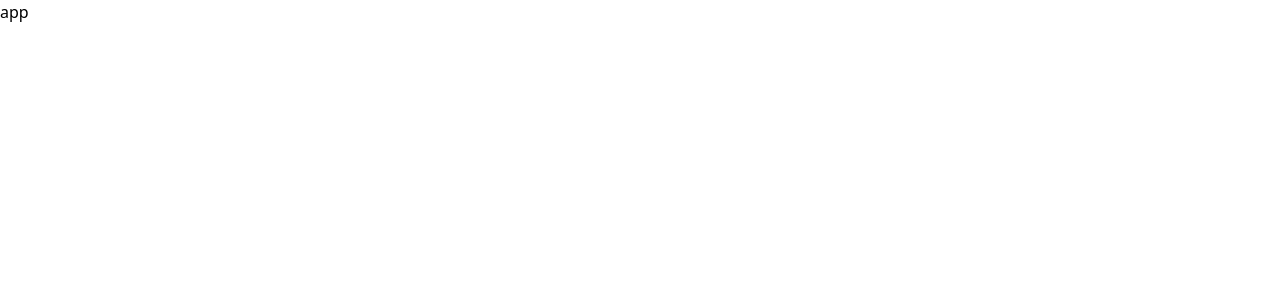
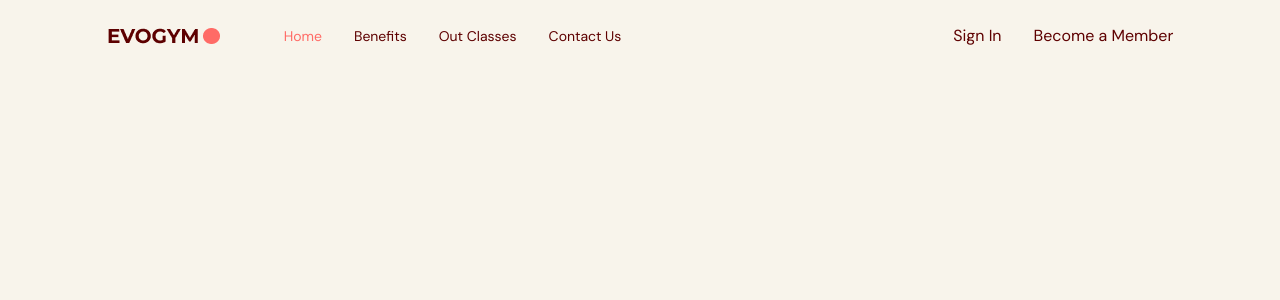
Before and after one commit to n1bil/fitness-project, a React (Vite) app: page / in a window 1280 px wide. Shown: the top 300 px of the page. Built offline with nearby package versions, Linux system fonts and the light colour scheme.

Commit message:
Navbar Menu

```diff
--- a/prettier.config.cjs
+++ /dev/null
@@ -1,4 +0,0 @@
-// prettier.config.cjs
-/* eslint-disable */
-exports.plugins = [(await import('prettier-plugin-tailwindcss')).default];
-/* eslint-enable */
--- a/src/App.tsx
+++ b/src/App.tsx
@@ -1,12 +1,17 @@
-
+import { useState } from "react";
+import Navbar from "@/scenes/navbar";
 
 function App() {
+    const [selectedPage, setSelectedPage] = useState<string>("home");
 
-  return (
-    <div className="app">app
-
-    </div>
-  )
+    return (
+        <div className="app bg-gray-20">
+            <Navbar
+                selectedPage={selectedPage}
+                setSelectedPage={setSelectedPage}
+            />
+        </div>
+    );
 }
 
-export default App
+export default App;
--- a/src/index.css
+++ b/src/index.css
@@ -1,3 +1,15 @@
+@import url('https://fonts.googleapis.com/css2?family=DM+Sans:opsz,wght@9..40,400;9..40,700&family=Montserrat:wght@700&display=swap');
+
 @tailwind base;
 @tailwind components;
 @tailwind utilities;
+
+html,
+body,
+#root,
+.app {
+    height: 100%;
+    width: 100%;
+    font-family: "DM Sans", sans-serif;
+    @apply text-gray-500;
+}
--- /dev/null
+++ b/src/scenes/navbar/Link.tsx
@@ -0,0 +1,25 @@
+import AnchorLink from "react-anchor-link-smooth-scroll"
+
+type Props = {
+    page: string;
+    selectedPage: string;
+    setSelectedPage: (value: string) => void;
+}
+
+const Link = ({page, selectedPage, setSelectedPage}: Props) => {
+  const lowerCasePage = page.toLowerCase().replace(/ /g, "")
+
+  return (
+    <AnchorLink
+        className={`${selectedPage === lowerCasePage ? "text-primary-500" : ""}
+            transition duration-500 hover:text-primary-300
+        `}
+        href={`#${lowerCasePage}`}
+        onClick={() => setSelectedPage(lowerCasePage)}
+    >
+        {page}
+    </AnchorLink>
+  )
+}
+
+export default Link
--- /dev/null
+++ b/src/scenes/navbar/index.tsx
@@ -0,0 +1,58 @@
+// import { useState } from "react"
+// import { Bars3Icon, XMarkIcon } from "@heroicons/react/24/solid";
+import Logo from "@/assets/Logo.png";
+import Link from "./Link";
+
+type Props = {
+    selectedPage: string;
+    setSelectedPage: (value: string) => void;
+}
+
+const Navbar = ({ selectedPage, setSelectedPage }: Props) => {
+const flexBetween = "flex items-center justify-between";
+
+  return (
+    <nav>
+        <div className={`${flexBetween} fixed top-0 z-30 w-full py-6`}>
+            <div className={`${flexBetween} mx-auto w-5/6`}>
+                <div className={`${flexBetween} w-full gap-16`} >
+                    {/* LEFT SIDE  */}
+                    <img src={Logo} alt="logo" />
+
+                    {/* RIGHT SIDE  */}
+                    <div className={`${flexBetween} w-full`}>
+                        <div className={`${flexBetween} gap-8 text-sm`}>
+                            <Link
+                                page="Home"
+                                selectedPage={selectedPage}
+                                setSelectedPage={setSelectedPage}
+                            />
+                            <Link
+                                page="Benefits"
+                                selectedPage={selectedPage}
+                                setSelectedPage={setSelectedPage}
+                            />
+                            <Link
+                                page="Out Classes"
+                                selectedPage={selectedPage}
+                                setSelectedPage={setSelectedPage}
+                            />
+                            <Link
+                                page="Contact Us"
+                                selectedPage={selectedPage}
+                                setSelectedPage={setSelectedPage}
+                            />
+                        </div>
+                        <div className={`${flexBetween} gap-8`}>
+                            <p>Sign In</p>
+                            <button>Become a Member</button>
+                        </div>
+                    </div>
+                </div>
+            </div>
+        </div>
+    </nav>
+  )
+};
+
+export default Navbar;
```
Also changed, not shown: 1 other file (tests, documents, lock files or other folders).
